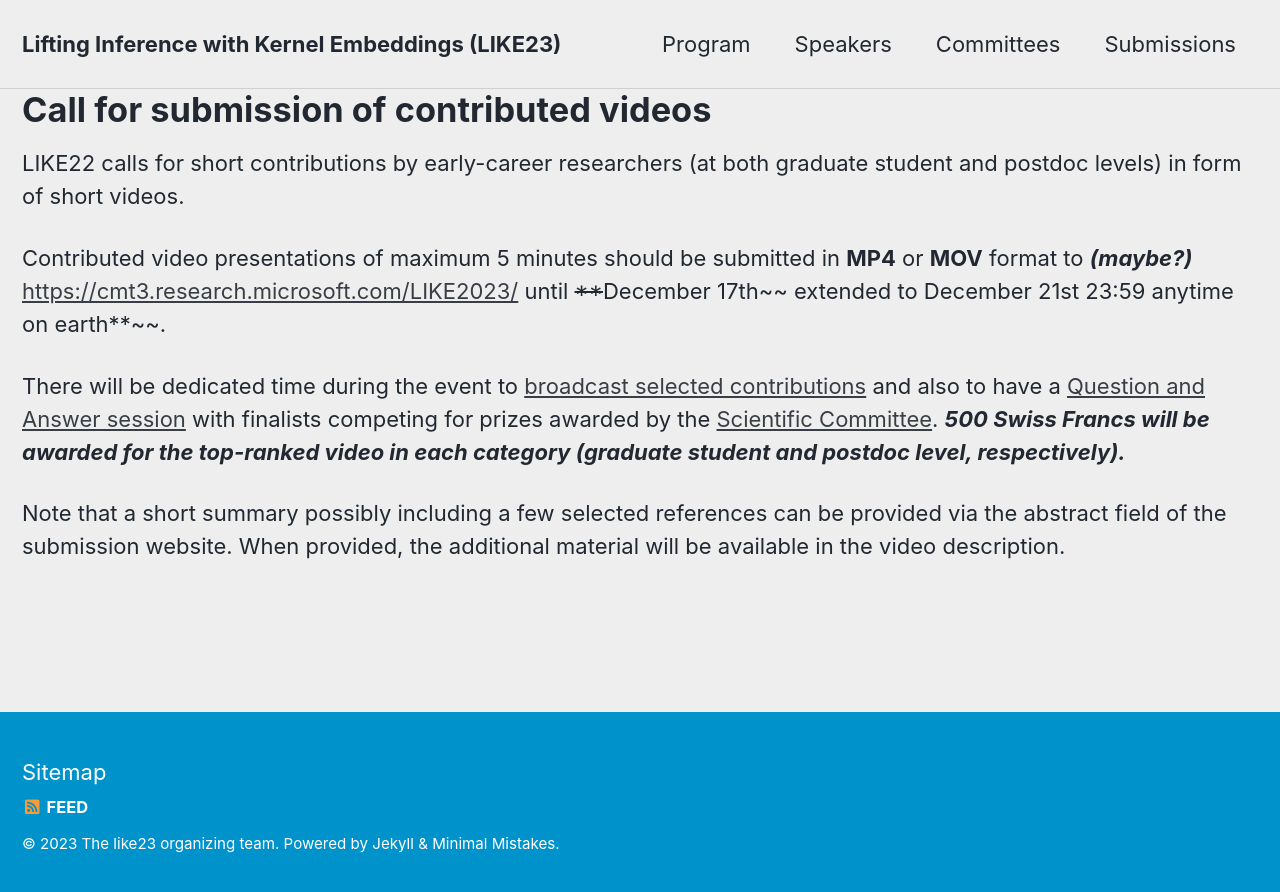
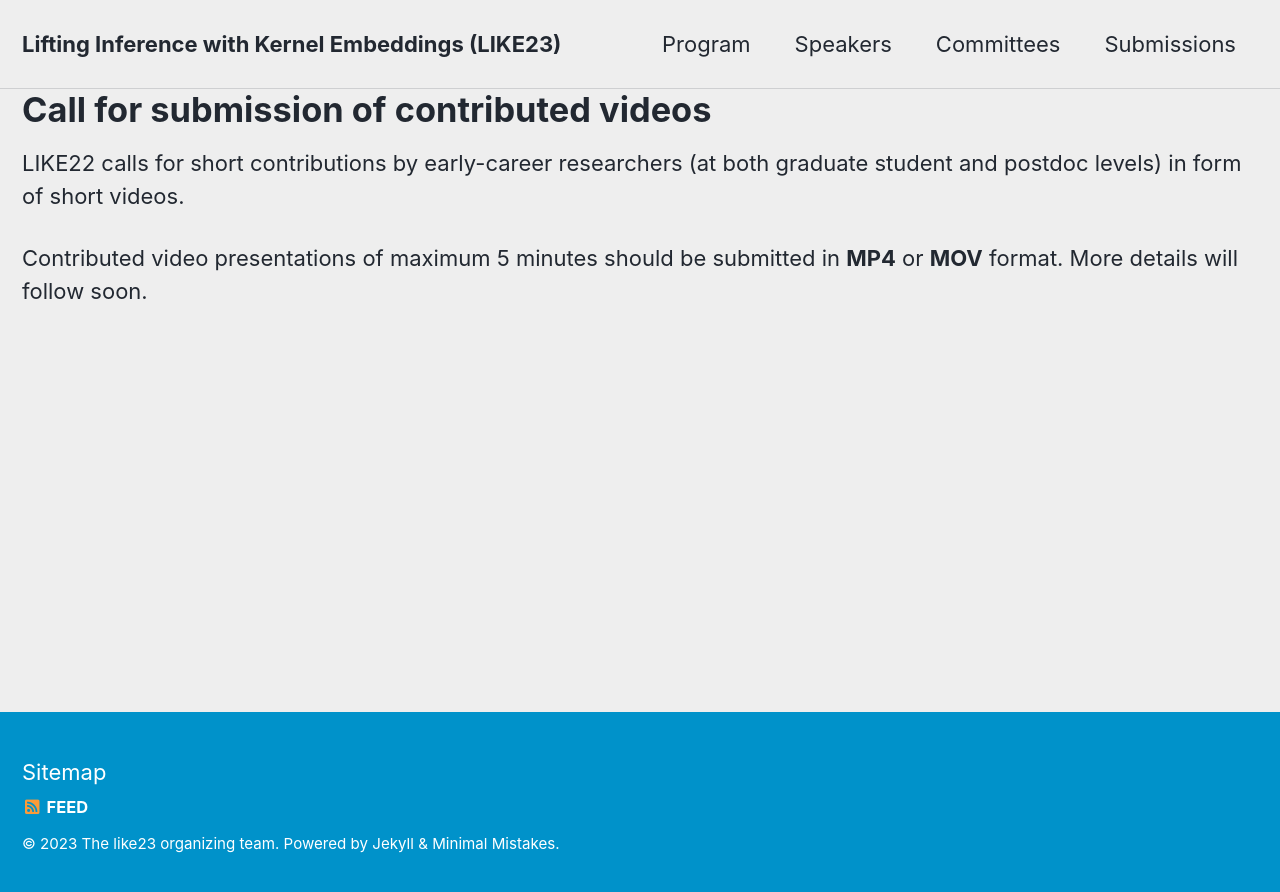
Before and after one commit to LIKE23-Bern/LIKE23-Bern.github.io, a Jekyll site: the page built from _pages/contribution.md, in a window 1280 px wide. Shown: the top 892 px of the page. Built offline with Jekyll 4.4.1, drawn with Linux system fonts in a browser that asks for light colours; cached includes are drawn as plain includes.

Commit message:
Update contribution.md

```diff
--- a/_pages/contribution.md
+++ b/_pages/contribution.md
@@ -10,8 +10,4 @@ permalink: /submission/
 
 LIKE22 calls for short contributions by early-career researchers (at both graduate student and postdoc levels) in form of short videos.
 
-Contributed video presentations of maximum 5 minutes should be submitted in **MP4** or **MOV** format to ***(maybe?)*** [https://cmt3.research.microsoft.com/LIKE2023/](https://cmt3.research.microsoft.com/LIKE2023/) until ~~**~~December 17th~~ extended to December 21st 23:59 anytime on earth**~~.
-
-There will be dedicated time during the event to [broadcast selected contributions](/program/) and also to have a [Question and Answer session](/program/) with finalists competing for prizes awarded by the [Scientific Committee](/committees/#scientific-committee-in-progress). ***500 Swiss Francs will be awarded for the top-ranked video in each category (graduate student and postdoc level, respectively).***
-
-Note that a short summary possibly including a few selected references can be provided via the abstract field of the submission website. When provided, the additional material will be available in the video description.
+Contributed video presentations of maximum 5 minutes should be submitted in **MP4** or **MOV** format. More details will follow soon.
```
